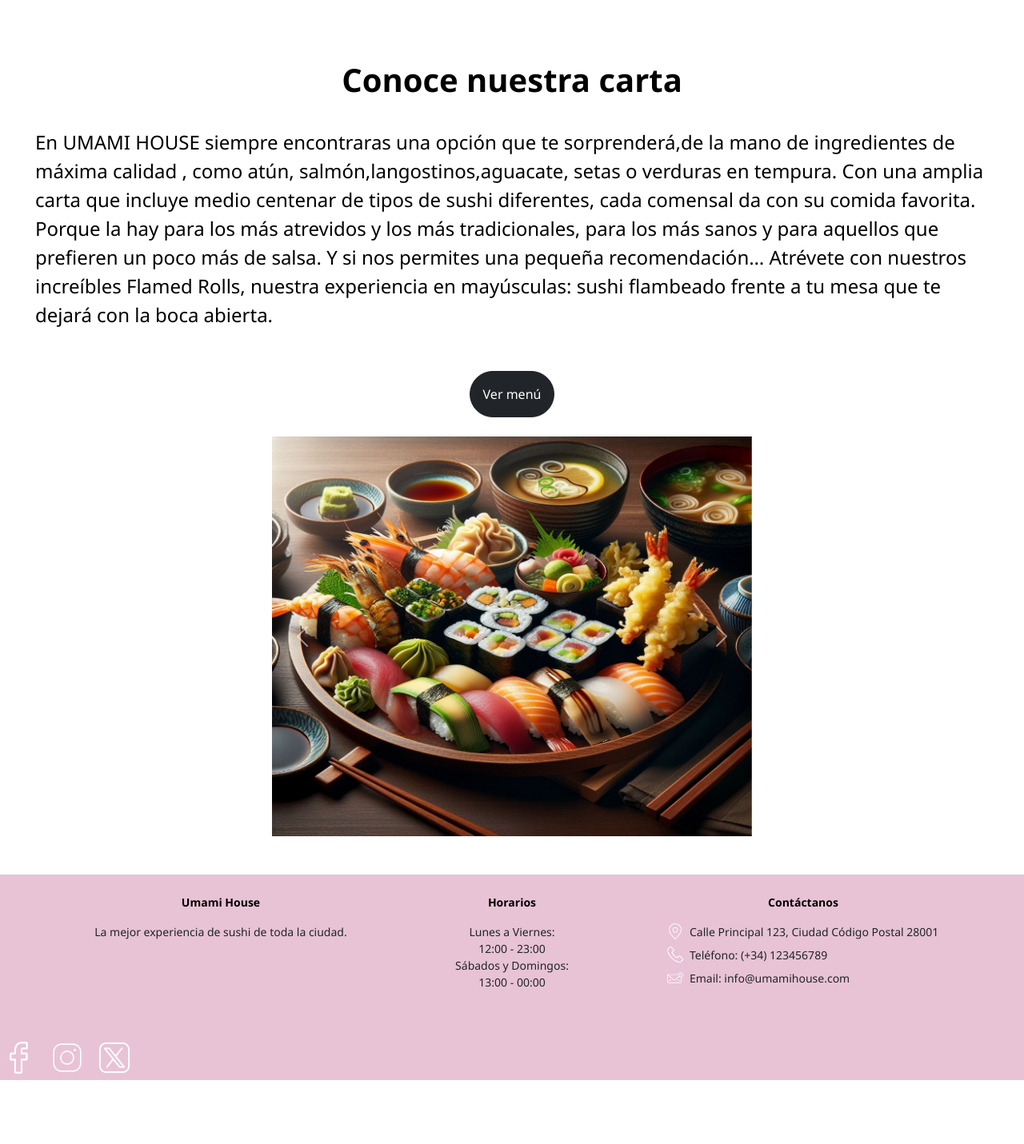
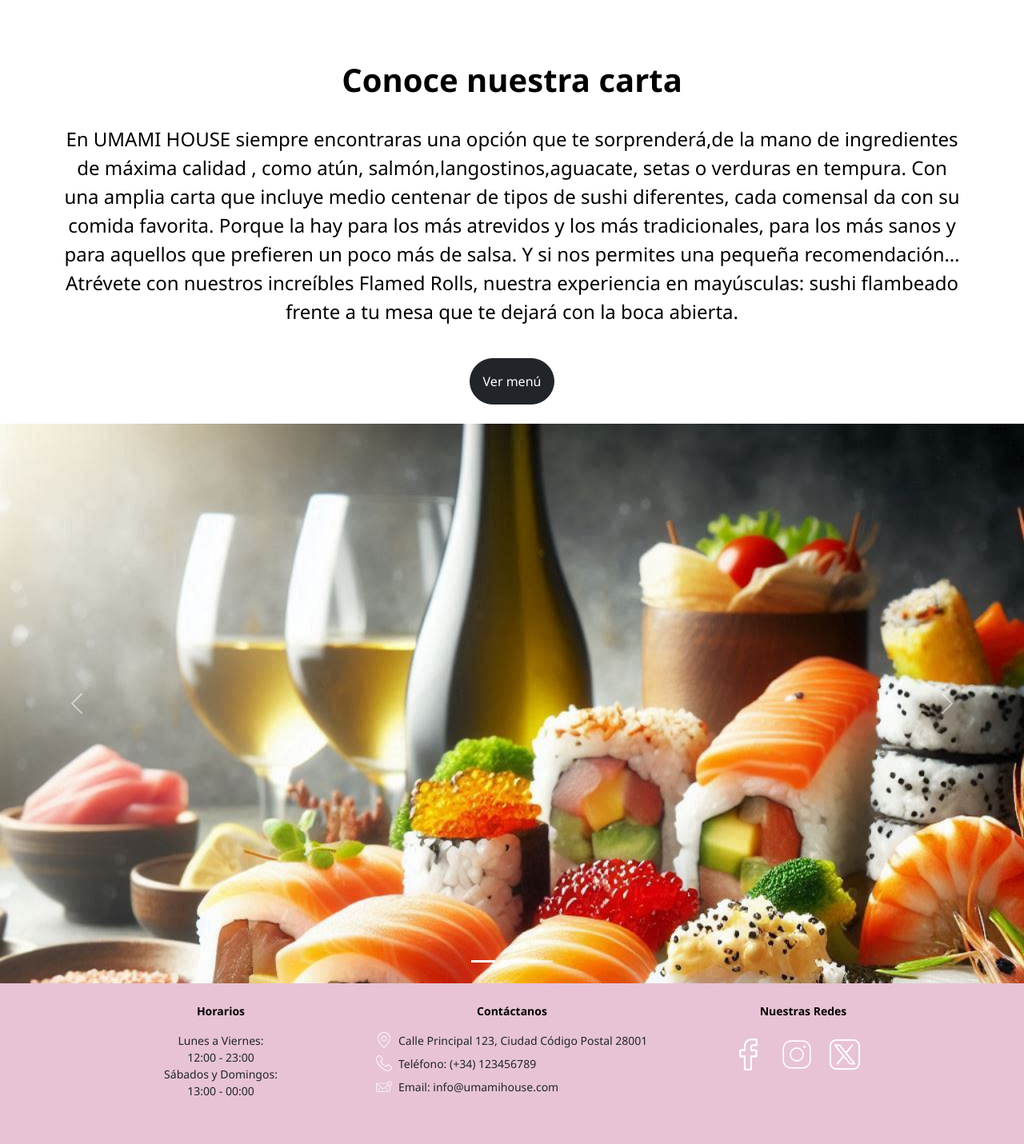
Before and after one commit to Arthen-code0/Proyecto_restaurante, a Django app: page / in a window 1280 px wide. Shown: the part 822-2253 px from the top of the page at 80% size. Before the commit the page ends 2173 px from the top, so only its background shows below. Run offline with Django 5.2, Linux system fonts and the light colour scheme; some libraries are stand-ins or nearby versions.

Commit message:
no dire nada mas

```diff
--- a/Proyecto/proyecto_restaurante/settings.py
+++ b/Proyecto/proyecto_restaurante/settings.py
@@ -37,6 +37,7 @@ INSTALLED_APPS = [
     'django.contrib.sessions',
     'django.contrib.messages',
     'django.contrib.staticfiles',
+    'django_bootstrap5'
 ]
 
 MIDDLEWARE = [
@@ -119,7 +120,7 @@ import os
 STATIC_URL = "/static/"
 
 STATICFILES_DIRS = [
-    os.path.join(BASE_DIR, 'static'),
+    BASE_DIR / "static",
 ]
 
 # Default primary key field type
--- a/Proyecto/static/css/pagina_principalss.css
+++ b/Proyecto/static/css/pagina_principalss.css
@@ -88,3 +88,11 @@ footer{
     background-color: #E7C3D5;
     font-size: 14px;
 }
+
+.scroll_imagenes {
+  display: flex;
+  position: relative;
+  justify-content: center;
+  align-items: center;
+  max-height: 700px;
+}
--- a/Proyecto/templates/footer.html
+++ b/Proyecto/templates/footer.html
@@ -5,15 +5,9 @@
       <footer class="container-fluid ">
         <div class="container">
             <div class="row text-center text-start p-4">
+
                 <!-- Columna: Nuestros hoteles -->
-                <div class="col-12 col-md-4 mb-3">
-                    <p class="sobre-p fw-bold">Umami House</p>
-                    <ul class="list-unstyled">
-                        <li>La mejor experiencia de sushi de toda la ciudad.</li>
-                    </ul>
-                </div>
 
-                <!-- Columna: Sobre nosotros -->
                 <div class="col-12 col-md-4 mb-3">
                     <p class="sobre-p fw-bold">Horarios</p>
                     <ul class="list-unstyled">
@@ -24,9 +18,10 @@
                     </ul>
                 </div>
 
-                <!-- Columna: ¿Dudas? Contáctanos -->
+                <!-- Columna: Sobre nosotros -->
+
                 <div class="col-12 col-md-4 mb-3">
-                  <p class="sobre-p fw-bold">Contáctanos</p>
+                    <p class="sobre-p fw-bold">Contáctanos</p>
                   <ul class="list-unstyled">
                     <li class="d-flex align-items-start mb-2">
                       <img src="{% static 'img/ubicacion.png' %}" alt="Ubicación" width="20" class="me-2">
@@ -42,10 +37,17 @@
                     </li>
                   </ul>
                 </div>
+
+                <!-- Columna: ¿Dudas? Contáctanos -->
+
+                <div class="col-12 col-md-4 mb-3">
+                    <p class="sobre-p fw-bold">Nuestras Redes</p>
+                    <img src="{% static 'img/facebook.png'%}" width="40" height="40">
+                    <img src="{% static 'img/icons8-instagram-50.png' %}" width="40" height="40" class="m-2">
+                    <img src="{% static 'img/medios-de-comunicacion-social.png' %}" width="40" height="40" class="m-2">
+                </div>
             </div>
         </div>
-          <img src="{% static 'img/facebook.png'%}" width="40" height="40">
-          <img src="{% static 'img/icons8-instagram-50.png' %}" width="40" height="40" class="m-2">
-          <img src="{% static 'img/medios-de-comunicacion-social.png' %}" width="40" height="40" class="m-2">
+
     </footer>
 {% endblock %}
--- a/Proyecto/templates/pagina_principal.html
+++ b/Proyecto/templates/pagina_principal.html
@@ -3,9 +3,10 @@
 <head>
     <meta charset="UTF-8">
     <meta name="viewport" content="width=device-width, initial-scale=1.0">
-    <link href="https://cdn.jsdelivr.net/npm/bootstrap@5.3.3/dist/css/bootstrap.min.css" rel="stylesheet" integrity="sha384-QWTKZyjpPEjISv5WaRU9OFeRpok6YctnYmDr5pNlyT2bRjXh0JMhjY6hW+ALEwIH" crossorigin="anonymous">
-    <script src="https://cdn.jsdelivr.net/npm/bootstrap@5.3.5/dist/js/bootstrap.bundle.min.js" integrity="sha384-k6d4wzSIapyDyv1kpU366/PK5hCdSbCRGRCMv+eplOQJWyd1fbcAu9OCUj5zNLiq" crossorigin="anonymous"></script>
     <link rel="stylesheet" href="../static/css/pagina_principalss.css">
+    {% load django_bootstrap5 %}
+    {% bootstrap_css %}
+    {% bootstrap_javascript %}
     <title>Umami House</title>
 </head>
     <body>
@@ -23,7 +24,7 @@
             <h1 class="fs-1 fw-bold p-2">Conoce nuestra carta</h1>
             </div>
             <div>
-                <p class="negros p-1 fs-4 mt-4 justify-content-around">En UMAMI HOUSE siempre encontraras una opción que te sorprenderá,de la mano de ingredientes de máxima calidad , como atún, salmón,langostinos,aguacate, setas o verduras en tempura.
+                <p class="negros fs-4 my-4 mx-5 text-center">En UMAMI HOUSE siempre encontraras una opción que te sorprenderá,de la mano de ingredientes de máxima calidad , como atún, salmón,langostinos,aguacate, setas o verduras en tempura.
                     Con una amplia carta que incluye medio centenar de tipos de sushi diferentes, cada comensal da con su comida favorita. Porque la hay para los más atrevidos y los más tradicionales, para los más sanos y para aquellos que prefieren un poco más de salsa.
                     Y si nos permites una pequeña recomendación… Atrévete con nuestros increíbles Flamed Rolls, nuestra experiencia en mayúsculas:
                     sushi flambeado frente a tu mesa que te dejará con la boca abierta.
@@ -32,30 +33,48 @@
             <div class="buttonbox">
                  <button class="button btn btn-dark p-3 rounded-pill mt-3" type="submit">Ver menú</button>
             </div>
+        </main>
 
          <!--Carrousel extraido de bootstrap-->
-            <div id="carouselExample" class="carousel slide p-4 px-2 w-50 mx-auto">
+        <div id="carouselExampleIndicators" class="carousel slide">
+          <div class="carousel-indicators">
+
+            <button type="button" data-bs-target="#carouselExampleIndicators" data-bs-slide-to="0" class="active"
+              aria-current="true" aria-label="Slide 1"></button>
+            <button type="button" data-bs-target="#carouselExampleIndicators" data-bs-slide-to="1"
+              aria-label="Slide 2"></button>
+            <button type="button" data-bs-target="#carouselExampleIndicators" data-bs-slide-to="2"
+              aria-label="Slide 3"></button>
+
+          </div>
+
           <div class="carousel-inner">
-                  <div class="carousel-item active">
-                    <img src="../static/img/comida%20japonesa.jpeg" class="d-block w-100" width="500" height="500" alt="...">
+
+            <div class="carousel-item active img-fluid scroll_imagenes">
+              <img src="../static/img/imagen%20carrousel%201.png" class="d-block w-100" alt="imagen_1_carrousel">
             </div>
-                  <div class="carousel-item">
-                    <img src="../static/img/comida%20japonesa%20(1).jpeg" class="d-block w-100" width="500" height="500" alt="...">
+            <div class="carousel-item img-fluid scroll_imagenes">
+              <img src="../static/img/imagen%20carrousel%202.png" class="d-block w-100" alt="imagen_2_carrousel">
             </div>
-                  <div class="carousel-item">
-                    <img src="../static/img/comida%20japonesa%20(2).jpeg" class="d-block w-100" width="500" height="500" alt="...">
+            <div class="carousel-item img-fluid scroll_imagenes">
+              <img src="../static/img/imagen%20carrousel%203.png" class="d-block w-100 " alt="imagen_3_carrousel">
+
             </div>
+
           </div>
-                <button class="carousel-control-prev" type="button" data-bs-target="#carouselExample" data-bs-slide="prev">
+
+          <button class="carousel-control-prev" type="button" data-bs-target="#carouselExampleIndicators"
+            data-bs-slide="prev">
             <span class="carousel-control-prev-icon" aria-hidden="true"></span>
             <span class="visually-hidden">Previous</span>
           </button>
-                <button class="carousel-control-next" type="button" data-bs-target="#carouselExample" data-bs-slide="next">
+          <button class="carousel-control-next" type="button" data-bs-target="#carouselExampleIndicators"
+            data-bs-slide="next">
             <span class="carousel-control-next-icon" aria-hidden="true"></span>
             <span class="visually-hidden">Next</span>
           </button>
+
         </div>
-        </main>
 
     {% include "footer.html" %}
     </body>
```
Also changed, not shown: Proyecto/static/img/imagen carrousel 1.png (added), Proyecto/static/img/imagen carrousel 2.png (added), Proyecto/static/img/imagen carrousel 3.png (added). Lines whose indentation alone changed are shown as unchanged.
